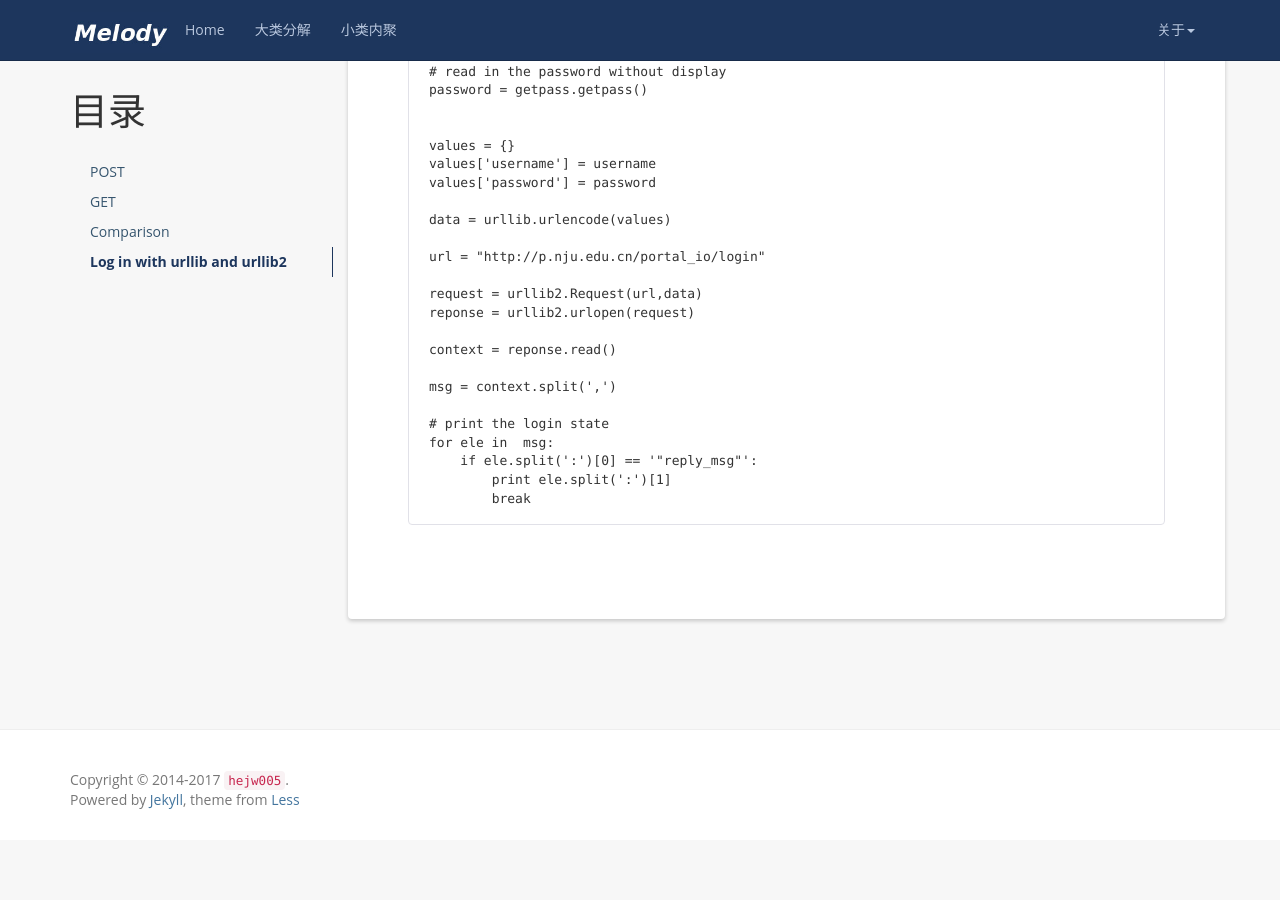
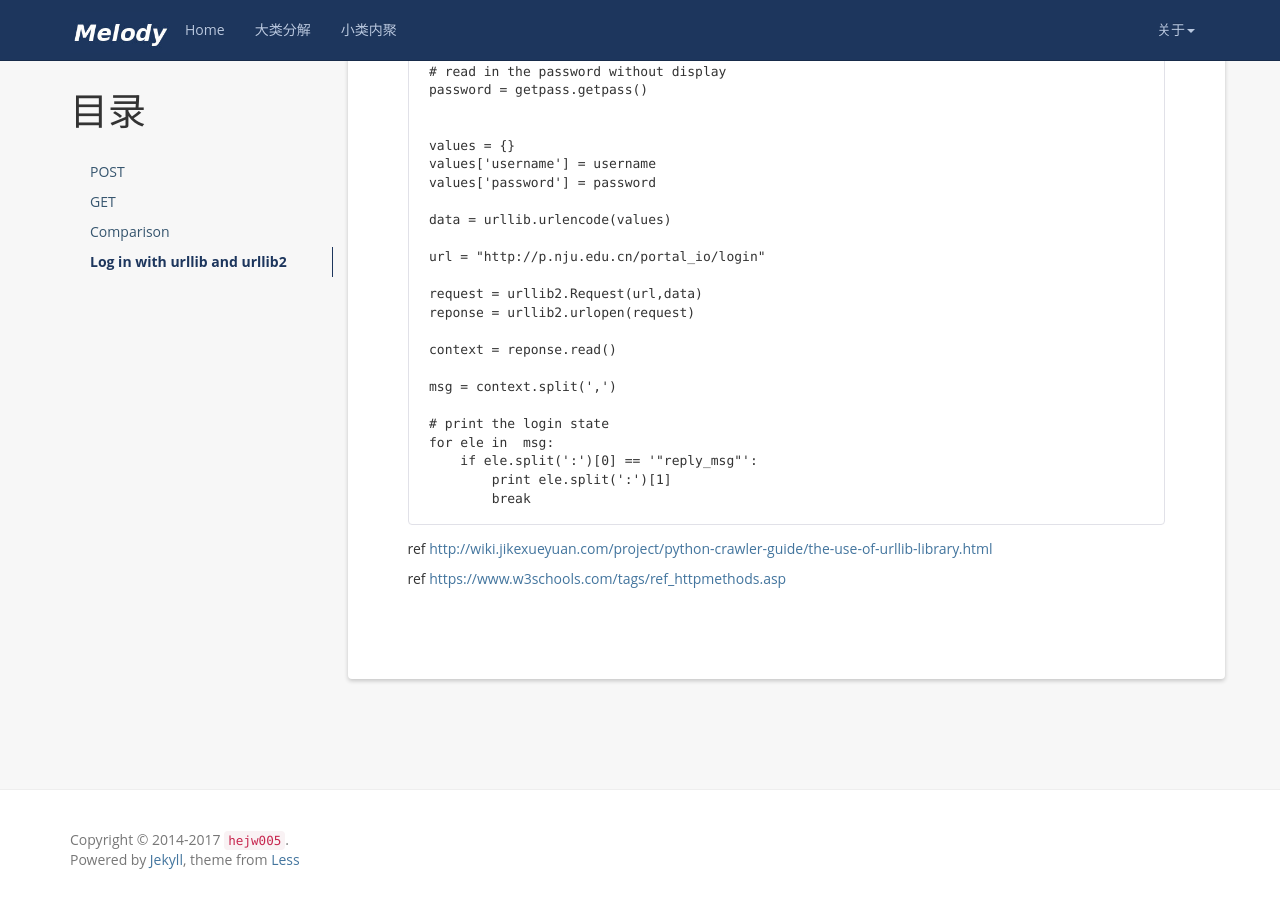
Before and after one commit to h005/h005.github.io, a Jekyll site: the page built from _posts/2017-05-27-Login website with python.md, in a window 1280 px wide and 900 px high, scrolled down 1901 px. Built offline with Jekyll 4.4.1, drawn with Linux system fonts in a browser that asks for light colours; nearby versions of some CDN libraries; comment, search, counter and statistics services are not loaded; before the commit the page ends 2741 px from its top, so only the background shows below that.

Commit message:
add some references

````diff
--- a/_posts/2017-05-27-Login website with python.md
+++ b/_posts/2017-05-27-Login website with python.md
@@ -91,3 +91,7 @@ for ele in  msg:
         print ele.split(':')[1]
         break
 ```
+
+ref [http://wiki.jikexueyuan.com/project/python-crawler-guide/the-use-of-urllib-library.html](http://wiki.jikexueyuan.com/project/python-crawler-guide/the-use-of-urllib-library.html)
+
+ref [https://www.w3schools.com/tags/ref_httpmethods.asp](https://www.w3schools.com/tags/ref_httpmethods.asp)
````
